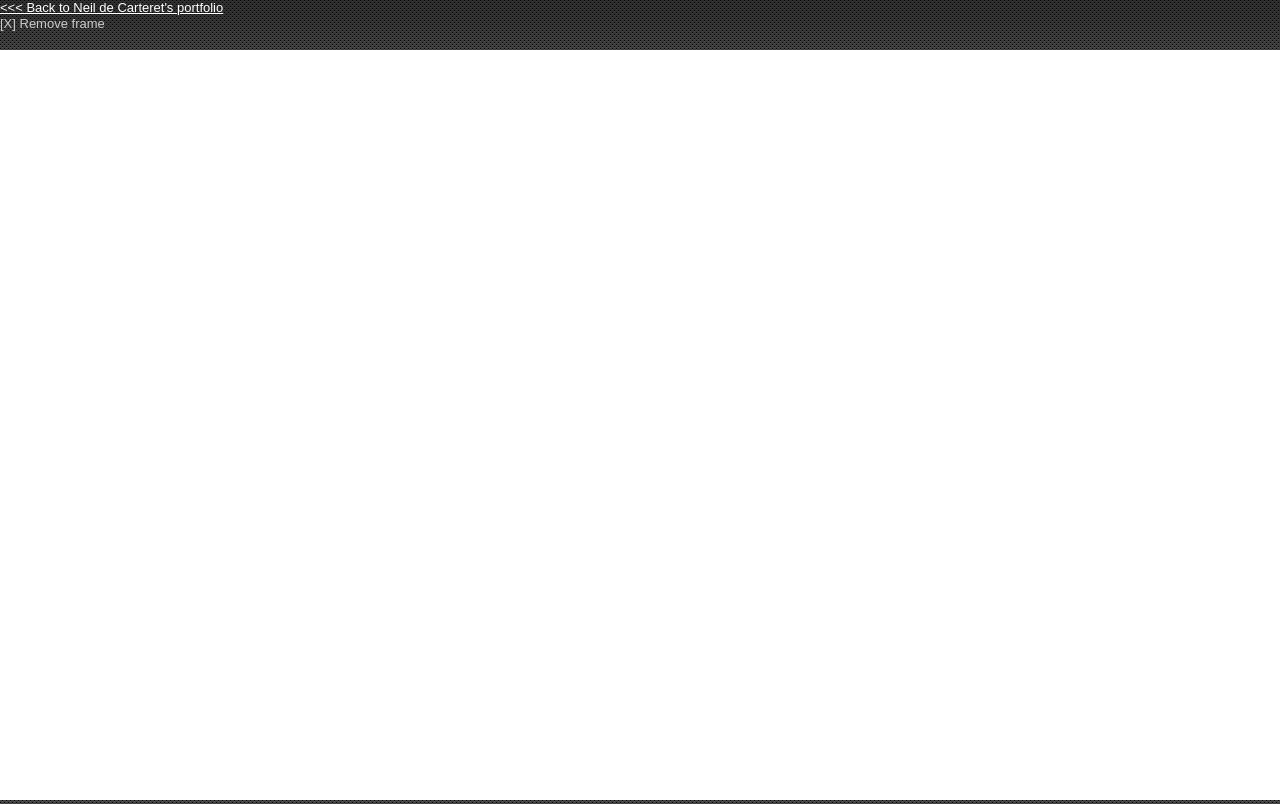
After one commit to n3dst4/stormcrayon, a Django app: template templates/frame.html in a window 1280 px wide. The commit adds this page. Run offline with Django 3.2, Linux system fonts and the light colour scheme; the template is opened without the code that fills it, so the values that code supplies are empty; some libraries are stand-ins or nearby versions.

Commit message:
started work on framing page

```diff
--- /dev/null
+++ b/static/css/frame.css
@@ -0,0 +1,19 @@
+/* fonts */
+
+
+
+/* colours */
+html { background: #3d3d3d url(/static/images/background.png); }
+body { background-image: url(/static/images/shadow.png); background-repeat: repeat-x; color: #ddd;}
+div#frame-wrapper { background: white none; }
+a, a:link, a:visited { color: #ccc; text-decoration: none;}
+a:hover { color: white; text-decoration: underline; }
+
+/* layout */
+html { height: 100%; overflow-y: hidden; }
+body { height: 100%; }
+div#frame-wrapper { position: absolute; top: 50px; bottom: 0; left: 0; right: 0;}
+
+.lt8 div#frame-wrapper { height: expression(document.body.clientHeight - 50); }
+
+iframe { width: 100%; height: 100%; }
--- a/static/css/large.css
+++ b/static/css/large.css
@@ -175,6 +175,7 @@ footer { color: #bbb;  }
 
 th .annotation { color: #666;}
 
+.error { color: darkgoldenrod; }
 
 /*div#container { background-color: #1d2a5a; }
 div.row {background-color: #151f43; }
@@ -187,7 +188,7 @@ div.column {background-color: #344ca3; }*/
  */
 h1, h2, h3, h3, h4, .nav-block .nav-link { font-family: 'Yanone Kaffeesatz'; font-weight: normal;  }
 h2 { font-size: 3em;  }
-h3 { font-size: 2.4em;  }
+h3 { font-size: 2.2em;  }
 h4 { font-size: 1.4em;  }
 .nav-block .nav-link { font-size: 1.7em; }
 p {line-height: 1.5em;}
--- a/templates/about.html
+++ b/templates/about.html
@@ -52,10 +52,9 @@
         <div class="chatter">
             <h4>Location</h4>
             <p>London, UK
-            <h4>Contact</h4>
+
+            <h4>Email</h4>
             <p><a class="protected-email" href="mailto:neil.decarteret@gmail.com">neil.decarteret@gmail.com</a>
-            <h4>Location</h4>
-            <p>London, UK
         </div>
     </div>
 </div>
--- a/templates/contact.html
+++ b/templates/contact.html
@@ -68,6 +68,11 @@
     <div class="column grid_4">
         <div class="chatter">
             <h3>Other ways to contact me</h3>
+            <h4>Direct email</h4>
+            <p><a class="protected-email" href="mailto:neil.decarteret@gmail.com">neil.decarteret@gmail.com</a>
+
+            <h4>LinkedIn</h4>
+            <p><a href="http://uk.linkedin.com/in/neildecarteret" target="_new">My LinkedIn profile</a>
         </div>
     </div>
 </div>
--- /dev/null
+++ b/templates/frame.html
@@ -0,0 +1,26 @@
+{% extends "boilerplate.html" %}
+
+{% block styles %}
+<link rel="stylesheet" href="/static/css/styles.css">
+<link rel="stylesheet" href="/static/css/frame.css">
+{% endblock %}
+
+
+
+{% block header %}
+    <p><a href="{% url stormcrayon.core.views.portfolio %}#{{id}}"><<< Back to Neil de Carteret's portfolio</a>
+    <p><a href="{{url}}">[X] Remove frame</a>
+{% endblock %}
+
+
+
+{% block main %}
+    <div id="frame-wrapper">
+        <iframe src="{% firstof params.url url %}" class="" >
+    </div>
+{% endblock %}
+
+
+
+{% block footer %}
+{% endblock %}
```
Also changed, not shown: core/urls.py (+9 -3 lines), core/views.py (+14 -1 lines), templates/404.html (added, +14 -0 lines), templates/portfolio.html (+4 -9 lines), static/images/fascinated-cat.jpg (added).
